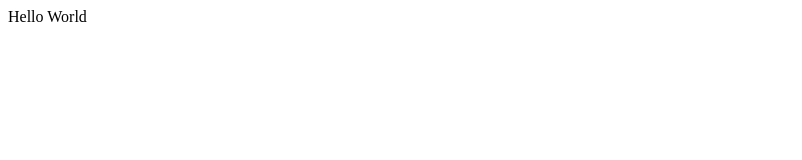
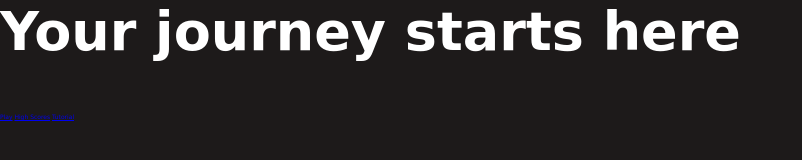
Before and after one commit to amit169/quizIT, a plain HTML site: page index.html in a window 1280 px wide. Shown: the whole page, without its empty margins (0-802 px from the left). Drawn offline with Linux system fonts and the light colour scheme.

Commit message:
Updated Index and css

```diff
--- a/css/style.css
+++ b/css/style.css
@@ -0,0 +1,25 @@
+:root {
+    background-color: rgb(29, 26, 26)
+}
+
+* {
+    box-sizing: border-box;
+    margin: 0;
+    padding: 0;
+    font-size: 62.5%;
+    font-family: 'Nova Square', cursive;
+}
+
+h1 {
+    font-size: 5.4rem;
+    color: #fff;
+    margin-bottom: 5rem;
+}
+
+
+
+h2 {
+    font-size: 4.2rem;
+    margin-bottom: 4rem;
+
+}
--- a/index.html
+++ b/index.html
@@ -1,6 +1,19 @@
-<html>
-  <title>Quiz IT</title>
+<!DOCTYPE html>
+<html lang="en">
+<head>
+  <meta charset="UTF-8">
+  <meta name="viewport" content="width=device-width, initial-scale=1.0">
+  <title>Welcome to QuizIT</title>
+  <link rel="stylesheet" href="css/style.css">
+</head>
 <body>
-  Hello World
-  <body>
-<html>
+<div class="container">
+  <div id="home" class="flex-column flex-center">
+    <h1>Your journey starts here</h1>
+    <a href="html/quiz.html" class="btn">Play</a>
+    <a href="./html/highscores.html" id="highscore-btn" class="btn">High Scores<i class="fas fa-crown"></i></a>
+    <a href="./html/tutorial.html" class="btn">Tutorial</a>
+  </div>
+</div>
+</body>
+</html>
```
